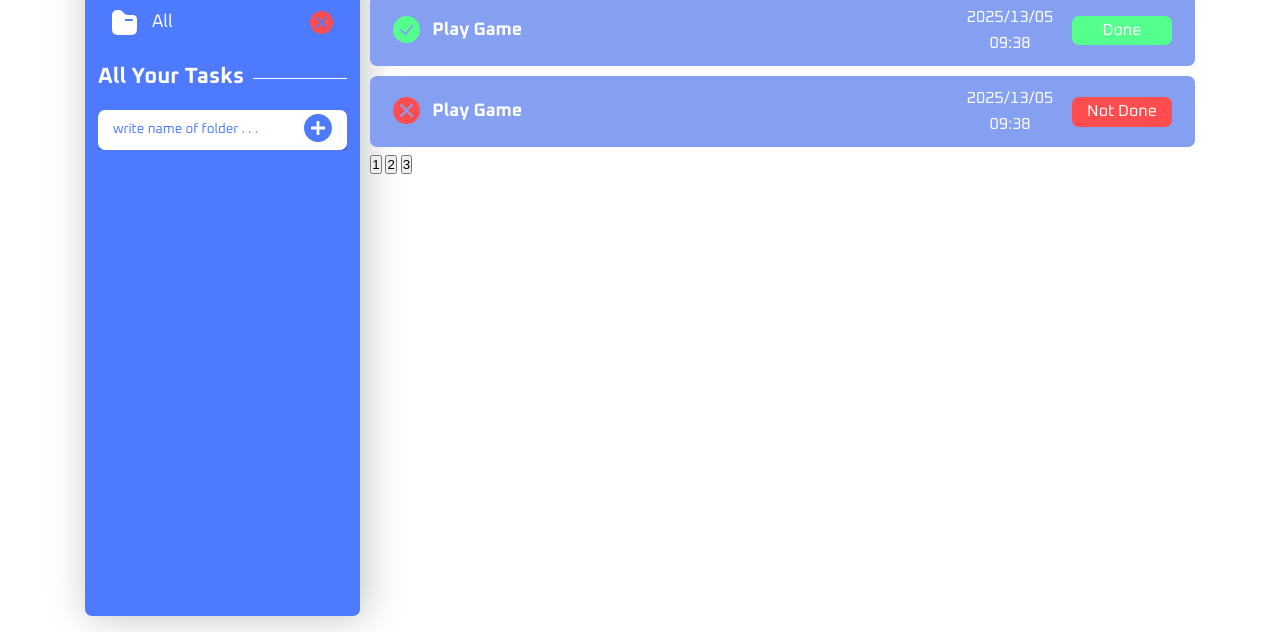
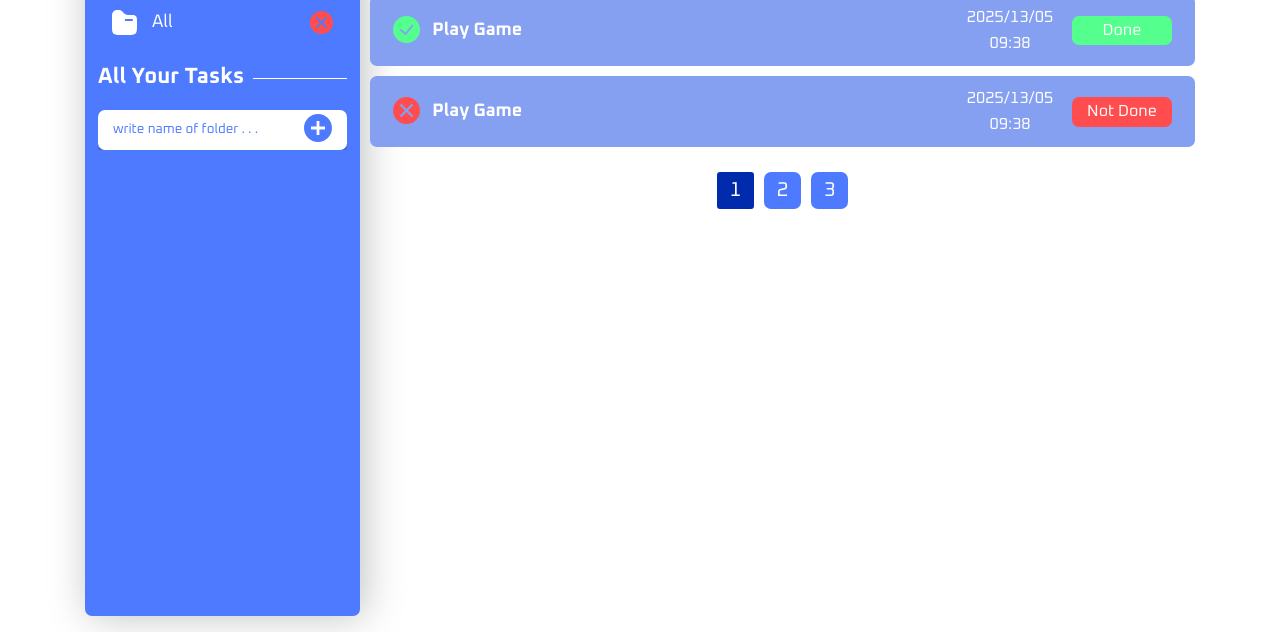
Before and after one commit to AliMohammadi00/Todo-list-project, a plain HTML site: page index.html in a window 1280 px wide. Shown: the part 174-806 px from the top of the page. Drawn offline with Linux system fonts and the light colour scheme.

Commit message:
finished HTML CSS of index.html page

```diff
--- a/assets/css/_Normall.css
+++ b/assets/css/_Normall.css
@@ -106,6 +106,7 @@ a {
 }
 
 .add__image {
+    cursor: pointer;
     width: 2.8rem;
     height: 2.8rem;
 }
--- a/assets/css/app.css
+++ b/assets/css/app.css
@@ -286,7 +286,7 @@
     align-items: center;
 }
 
-.info__date{
+.info__date {
     width: 10rem;
     text-align: center;
 }
@@ -303,6 +303,35 @@
     background: var(--alert-color);
 }
 
-.info__show-status-task--done{
+.info__show-status-task--done {
     background: var(--agree-color);
 }
+
+/* pagenation codes */
+
+.show-tasks__buttons {
+    width: 100%;
+    display: flex;
+    justify-content: center;
+    margin-top: 2rem;
+}
+
+.buttons__button {
+    width: 3.7rem;
+    height: 3.7rem;
+    margin: 0 .5rem;
+    font-family: "OX_regular";
+    background: var(--main-color);
+    border: none;
+    color: var(--text-color);
+    border-radius: .7rem;
+    font-size: 2rem;
+    transition: border-radius ease-in .2s, background ease-in .2s;
+    cursor: pointer;
+}
+
+.buttons__button:hover,
+.buttons__button--active {
+    border-radius: .3rem;
+    background: var(--main-color-hover);
+}
--- a/assets/js/app.js
+++ b/assets/js/app.js
@@ -2,6 +2,7 @@ let linesEffects = document.querySelectorAll(".title-main__h3")
 let asideTag = document.querySelector(".manage")
 let manageFirstPart = document.querySelector('.manage__add-folder')
 let manageSecondPart = document.querySelector(".manage__all-folder")
+// let userInfoHeader = document.querySelector(".base__show-user-info")
 
 window.addEventListener("load", () =>{
     asideTag.classList.add("manage--active")
```
Also changed, not shown: index.html (+0 -13 lines).
